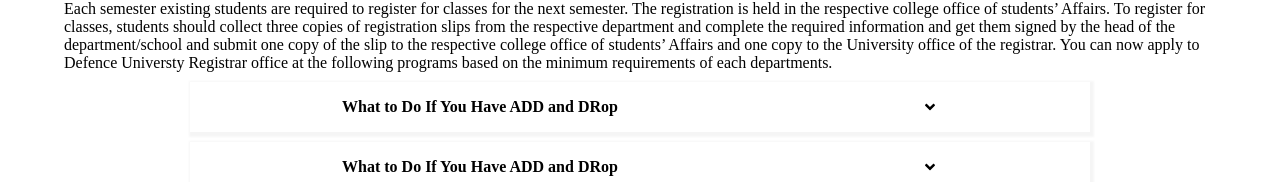
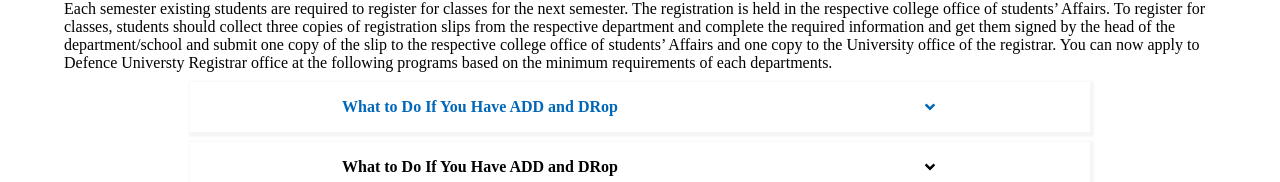
Before and after one commit to Andi-gech/DefenceWebsite, a React (Create React App) app: page /Admission in a window 1280 px wide. In both pictures the pointer is over the element 640 px from the left and 405 px from the top of the page. Shown: the part 298-480 px from the top of the page. Built offline with nearby package versions, Linux system fonts and the light colour scheme; no server answers; a web font is replaced by a local one.

Commit message:
fixed some bugs

```diff
--- a/src/App.css
+++ b/src/App.css
@@ -1590,6 +1590,7 @@ border: 1px solid rgba(9, 191, 248, 0.3);
   justify-content: space-around;
   box-shadow: rgba(12, 11, 11, 0.041) 1.2px 1.95px 1.95px 2.6px;
 }
+
 .Questioncard {
   margin-inline: 10px;
   display: flex;
@@ -1600,6 +1601,8 @@ border: 1px solid rgba(9, 191, 248, 0.3);
 }
 .Questioncard:hover {
   cursor: pointer;
+  color: #0067b8;
+
 }
 .hiddentext {
   display: none;
@@ -1613,7 +1616,7 @@ border: 1px solid rgba(9, 191, 248, 0.3);
   margin-top: 16vh;
   display: flex;
   align-items: center;
-  /* flex-direction: column; */
+
   justify-content: center;
   align-items: center;
 }
```
